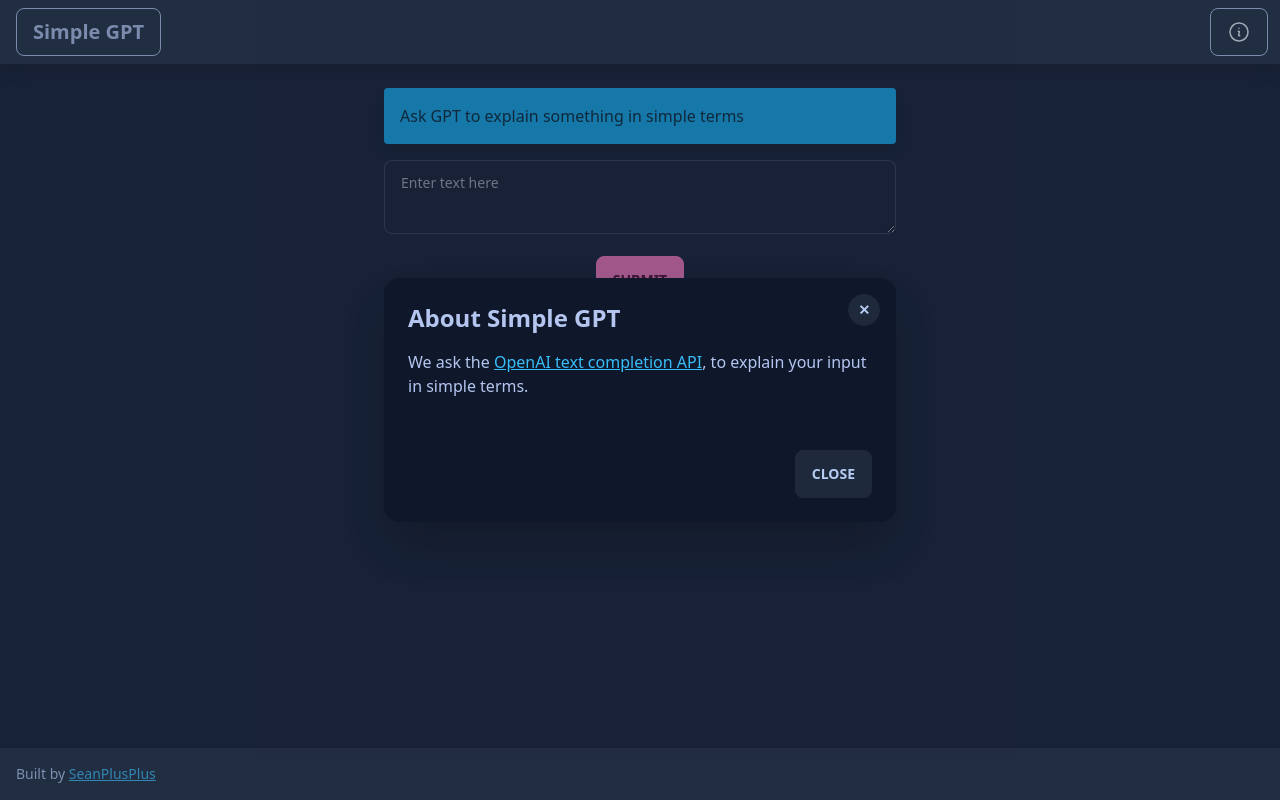
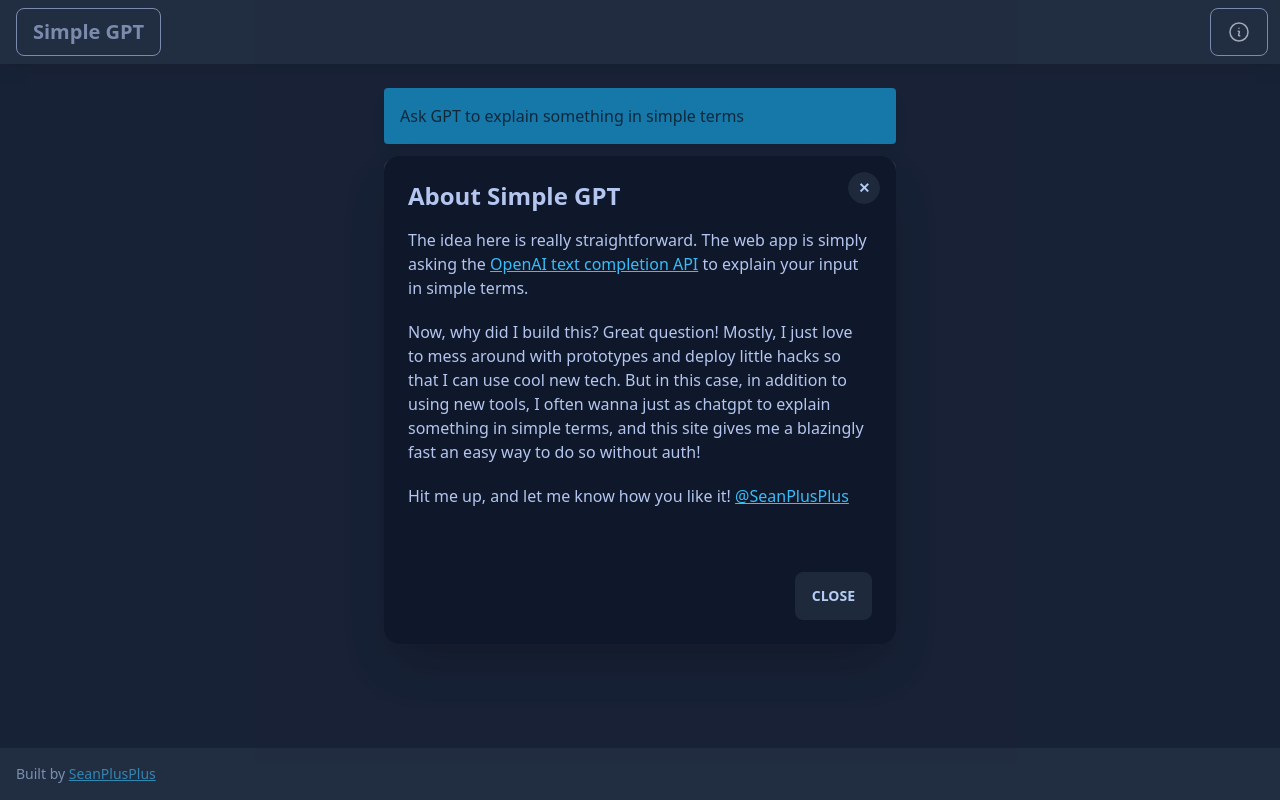
Before and after one commit to SeanPlusPlus/simplegpt, a Next.js app: page / in a window 1280 px wide. Both pictures are taken after a click on the button 1239 px from the left and 32 px from the top of the page. Built offline with nearby package versions, Linux system fonts and the light colour scheme.

Commit message:
prototype ready

```diff
--- a/components/About.js
+++ b/components/About.js
@@ -23,8 +23,14 @@ const About = () => {
           </span>
         </h3>
         <div>
-          <p className="pb-2">
-            We ask the <a className="link link-primary" href="https://beta.openai.com/docs/guides/completion/prompt-design" target="_blank" rel="noopener noreferer">OpenAI text completion API</a>, to explain your input in simple terms.
+          <p className="pb-5">
+            The idea here is really straightforward. The web app is simply asking the <a className="link link-primary" href="https://beta.openai.com/docs/guides/completion/prompt-design" target="_blank" rel="noopener noreferer">OpenAI text completion API</a> to explain your input in simple terms.
+          </p>
+          <p className="pb-5">
+            Now, why did I build this? Great question! Mostly, I just love to mess around with prototypes and deploy little hacks so that I can use cool new tech. But in this case, in addition to using new tools, I often wanna just as chatgpt to explain something in simple terms, and this site gives me a blazingly fast an easy way to do so without auth!
+          </p>
+          <p className="pb-5">
+            Hit me up, and let me know how you like it! <a className="link link-primary" href="https://twitter.com/SeanPlusPlus/" target="_blank" rel="noopener noreferrer">@SeanPlusPlus</a>
           </p>
         </div>
         <div className="modal-action pt-5">
--- a/components/Input.js
+++ b/components/Input.js
@@ -5,23 +5,14 @@ import { GlobalContext } from '../context/GlobalState'
 export default function Input() {
   const {
     inputText,
+    isSubmitting,
     setInputText,
-    isSubmitting,
+    setOutput,
     setIsSubmitting,
-    setAlert,
   } = useContext(GlobalContext)
 
   const handleChange = (e) => {
     setInputText(e.target.value)
-  }
-
-  const handleClear = (e) => {
-    setInputText('')
-    setAlert({
-      text: 'Test whether a block of text was written by an AI or a human',
-      status: 'info',
-    })
-    setIsSubmitting(null)
   }
 
   const handleSubmit = async (e) => {
@@ -38,38 +29,28 @@ export default function Input() {
     )
 
     setIsSubmitting(false)
-
-    const { status, output: { text } } = r.data
-
-    console.log('*', r.data)
-
-    const a = {
-      status,
-      text,
-    }
-
+    setOutput(r.data.output)
   }
 
   return (
     <div className="w-80 md:w-[32rem] m-auto pb-4 text-center">
-      <textarea
+      <form onSubmit={handleSubmit}>
+        <input
           className="w-full textarea textarea-bordered"
           placeholder="Enter text here"
           onChange={(e) => handleChange(e)}
           value={inputText}
-        disabled={(isSubmitting === false) && "disabled"}
-      ></textarea>
+          disabled={(isSubmitting === true || isSubmitting === false) && "disabled"}
+        ></input>
         <div>
           {isSubmitting === null && (
-          <button className="btn btn-accent mt-4" onClick={handleSubmit}>Submit</button>
+            <button className="btn btn-accent mt-4" >Submit</button>
           )}
           {isSubmitting === true && (
             <div className="lds-facebook"><div></div><div></div><div></div></div>
           )}
-        {isSubmitting === false && (
-          <button className="btn mt-4" onClick={handleClear}>Clear and play again</button>
-        )}
         </div>
+      </form>
     </div>
   )
 }
--- /dev/null
+++ b/components/Output.js
@@ -0,0 +1,31 @@
+import { useContext } from 'react'
+import { GlobalContext } from '../context/GlobalState'
+
+export default function Input() {
+  const {
+    output,
+    isSubmitting,
+    setIsSubmitting,
+    setInputText,
+    setOutput,
+  } = useContext(GlobalContext)
+
+  const handleClear = (e) => {
+    setInputText('')
+    setIsSubmitting(null)
+    setOutput(null)
+  }
+
+  if (!output) {
+    return <></>
+  }
+
+  return (
+    <div className="w-80 md:w-[32rem] m-auto pb-4 text-center">
+      <div className="mt-1 text-left border p-3 rounded">{output.text}</div>
+      {isSubmitting === false && (
+        <button className="btn mt-4" onClick={handleClear}>Clear and play again</button>
+      )}
+    </div>
+  )
+}
--- a/context/GlobalState.js
+++ b/context/GlobalState.js
@@ -13,6 +13,7 @@ const initialState = {
     text: 'Ask GPT to explain something in simple terms',
     status: 'info',
   },
+  output: null,
   isSubmitting: null,
 }
 
@@ -52,6 +53,13 @@ export const GlobalProvider = ({
     });
   }
 
+  function setOutput(data) {
+    dispatch({
+      type: 'UPDATE_OUTPUT',
+      payload: data
+    });
+  }
+
   useEffect(() => {
     log('state', 'rgb(217, 38, 169)', state)
   }, [state])
@@ -63,6 +71,7 @@ export const GlobalProvider = ({
         setInputText,
         setIsSubmitting,
         setAlert,
+        setOutput,
       }
     } > {
       children
--- a/pages/index.js
+++ b/pages/index.js
@@ -2,6 +2,7 @@ import Header from '../components/Header'
 import Nav from '../components/Nav'
 import Alert from '../components/Alert'
 import Input from '../components/Input'
+import Output from '../components/Output'
 import Footer from '../components/Footer'
 
 export default function Home() {
@@ -13,6 +14,7 @@ export default function Home() {
         <main className="mb-auto">
           <Alert />
           <Input />
+          <Output />
         </main>
         <Footer />
       </div>
--- a/reducers/AppReducer.js
+++ b/reducers/AppReducer.js
@@ -32,6 +32,12 @@ export default (state, action) => {
         alert: action.payload,
       }
 
+    case 'UPDATE_OUTPUT':
+      return {
+        ...state,
+        output: action.payload,
+      }
+
     default:
       return state;
   }
```
Lines whose indentation alone changed are shown as unchanged.
